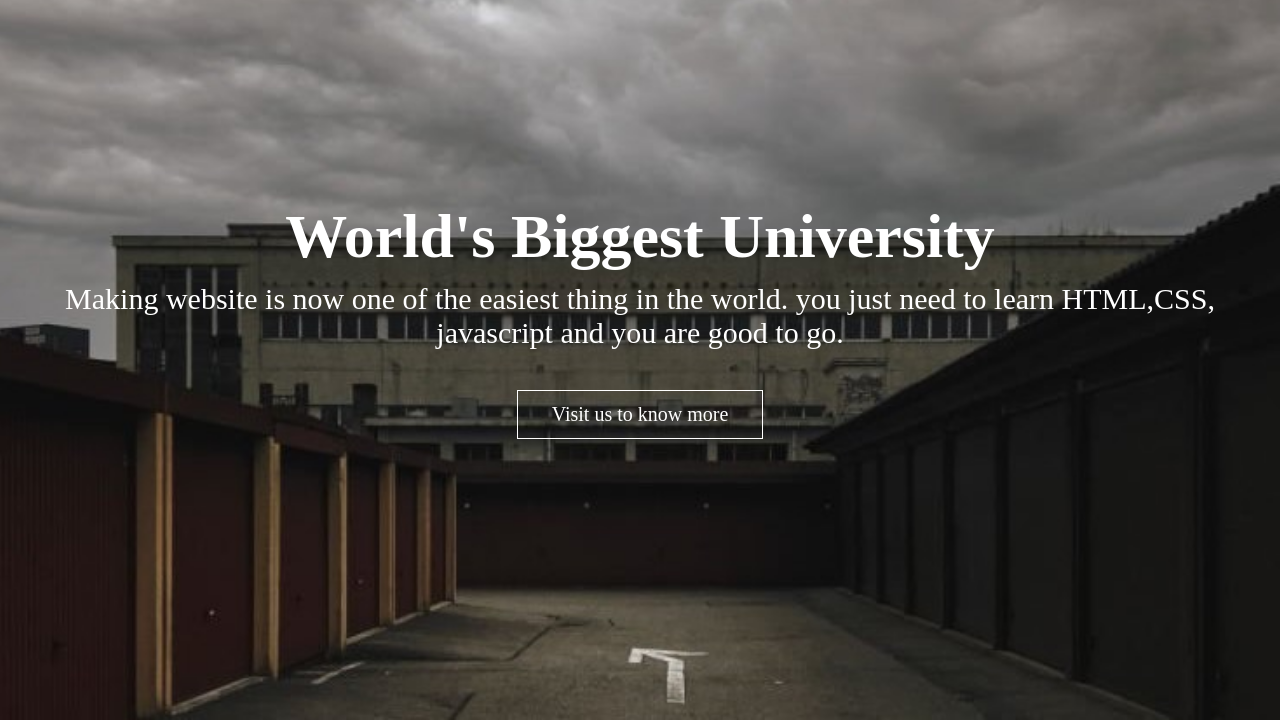
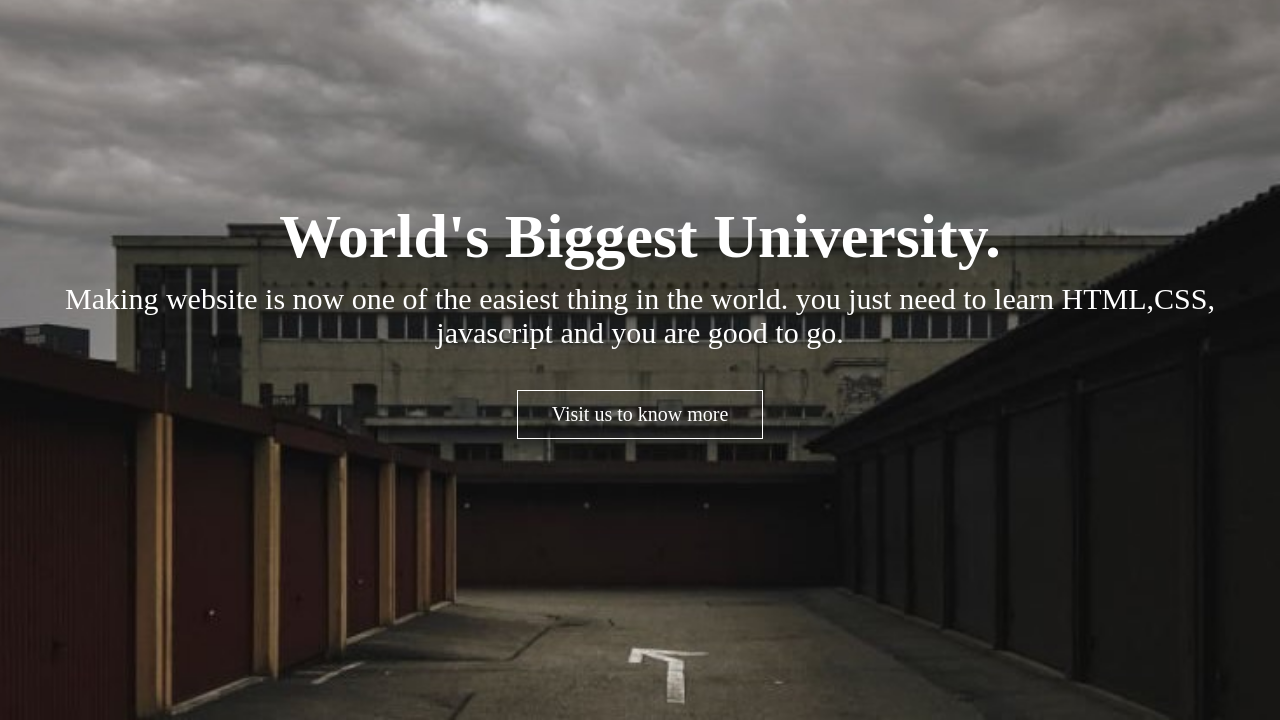
Before and after one commit to Kester-the-dev/full-website, a plain HTML site: page index.html in a window 1280 px wide. Shown: the part 80-800 px from the top of the page. Drawn offline with Linux system fonts and the light colour scheme.

Commit message:
Updated index page

```diff
--- a/index.html
+++ b/index.html
@@ -24,7 +24,7 @@
         </nav>
 
         <div class="text-box">
-            <h1>World's Biggest University</h1>
+            <h1>World's Biggest University.</h1>
             <p>Making website is now one of the easiest thing in the world. you just need to learn HTML,CSS, <br> javascript and you are good to go.</p>
 
             <a href="" class="click">Visit us to know more</a>
```
